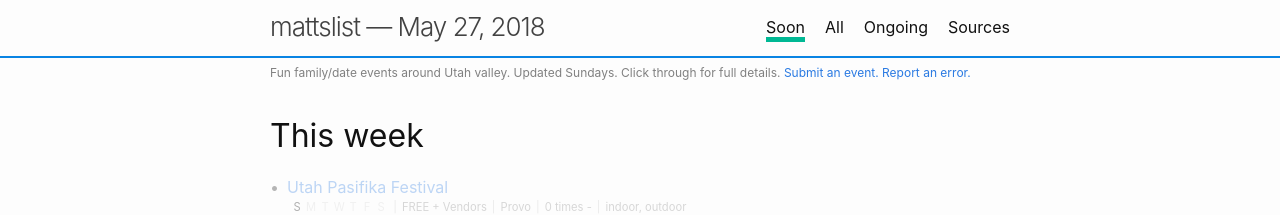
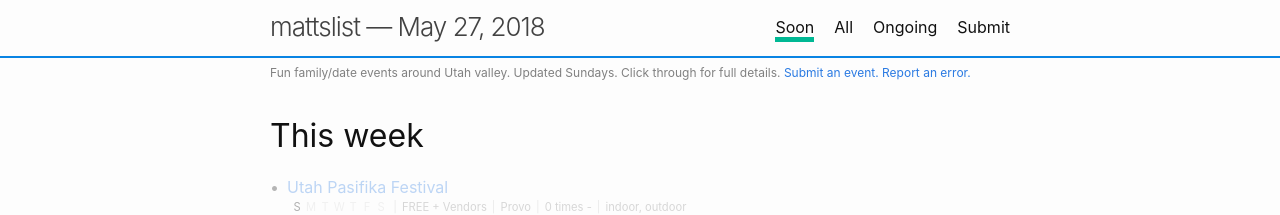
Before and after one commit to iffy/utahvalley, a Jekyll site: the page built from index.md, in a window 1280 px wide and 900 px high. Shown: the top 215 px of the window. Built offline with Jekyll 4.4.1, drawn with Linux system fonts in a browser that asks for light colours.

Commit message:
Make submit one of the main top links

```diff
--- a/_includes/header.html
+++ b/_includes/header.html
@@ -22,7 +22,7 @@
         <div class="trigger">
           {%- for path in page_paths -%}
             {%- assign my_page = site.pages | where: "path", path | first -%}
-            {%- if my_page.title and my_page.title != 'Submit' -%}
+            {%- if my_page.title and my_page.title != 'Sources' -%}
             <a class="page-link {% if page.url == my_page.url %}selected{% endif %}" href="{{ my_page.url | relative_url }}">{{ my_page.title | escape }}</a>
             {%- endif -%}
           {% endfor -%}
@@ -35,6 +35,6 @@
 
 <div class="wrapper">
   <div class="header-description">
-    Fun family/date events around Utah valley. Updated Sundays.  Click through for full details. <a class="page-link" href="{{ site.baseurl }}/submit">Submit an event.</a>  <a href="mailto:haggardii+uv@gmail.com">Report an error.</a>
+    Fun family/date events around Utah valley. Updated Sundays.  Click through for full details. <a class="page-link" href="{{ site.baseurl }}/submit">Submit an event.</a>  <a href="mailto:haggardii+uv@gmail.com" target="_blank">Report an error.</a>
   </div>
 </div>
--- a/submit.html
+++ b/submit.html
@@ -149,7 +149,7 @@ summary {
 
   <div class="note">
     <ol>
-      <li><a href="#" class="mailto-link">Submit</a>, or</li>
+      <li><a href="#" class="mailto-link" target="_blank">Submit</a>, or</li>
       <li>Copy and paste the following into an email to haggardii+uv@gmail.com
         <div class="yaml-output"></div>
       </li>
```
Also changed, not shown: index.md (+1 -0 lines).
